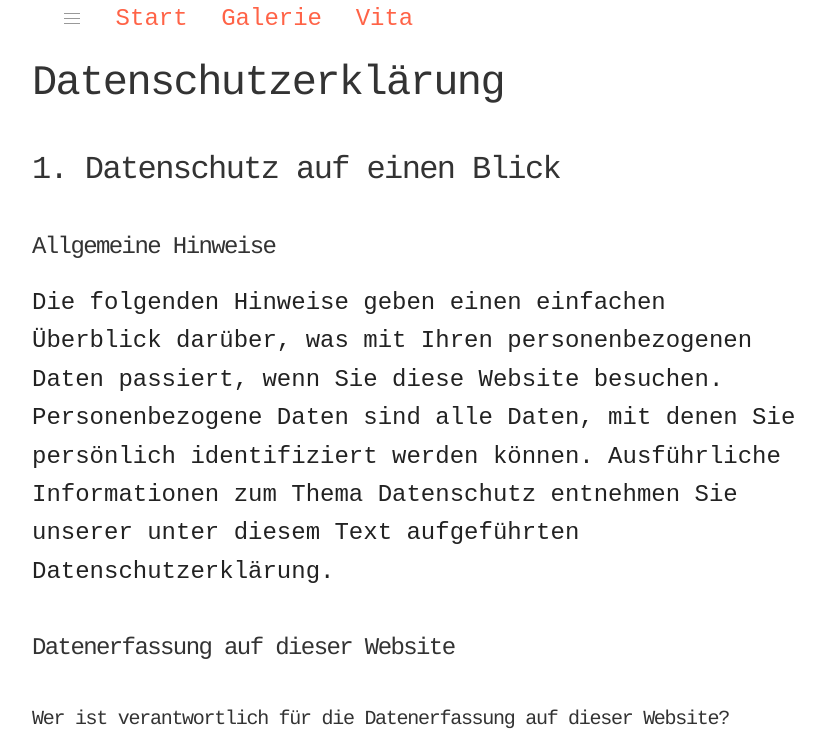
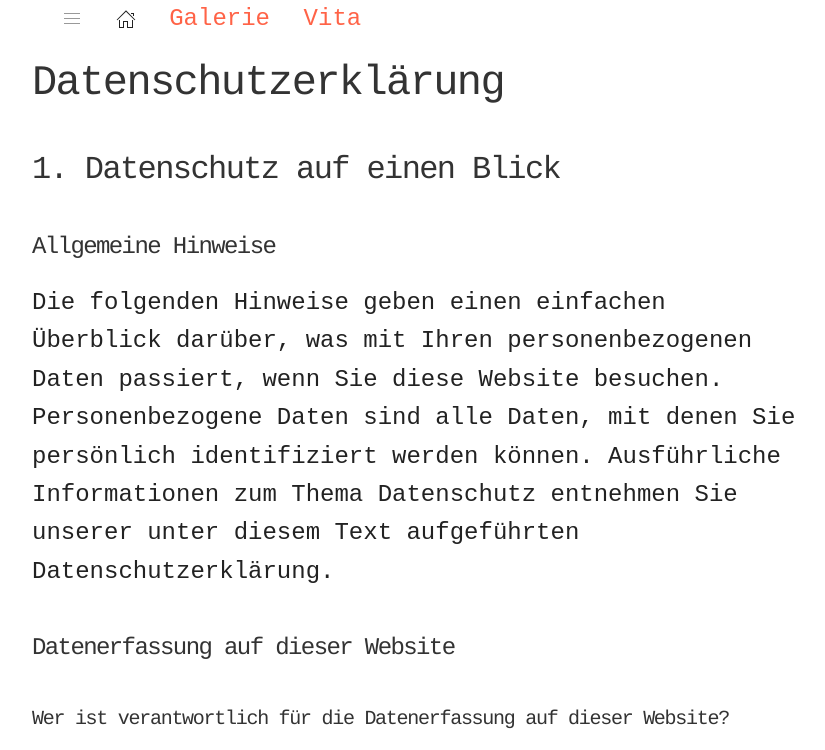
Before and after one commit to marieke-meinhard/homepage, a plain HTML site: page datenschutz.html in a window 1280 px wide. Shown: the top 750 px of the page, without its empty margins (224-1049 px from the left). Drawn offline with Linux system fonts and the light colour scheme.

Commit message:
add home icon

```diff
--- a/datenschutz.html
+++ b/datenschutz.html
@@ -35,7 +35,7 @@
                                 uk-icon="menu"></a>
                         </li>
                         <li>
-                            <a href="index.html" title="Start">Start</a>
+                            <a href="index.html" uk-icon="home" title="Start"></a>
                         </li>
                         <li>
                             <a href="index.html#Galerie">Galerie</a>
@@ -48,7 +48,7 @@
                         <div class="uk-offcanvas-bar">
                             <ul class="uk-nav uk-nav-default">
                                 <li>
-                                    <a href="index.html">Start</a>
+                                    <a href="index.html" uk-icon="home" title="Start"></a>
                                 </li>
                                 <li>
                                     <a href="index.html#Galerie">Galerie</a>
```
Also changed, not shown: impressum.html (+2 -2 lines), index.html (+2 -2 lines).
